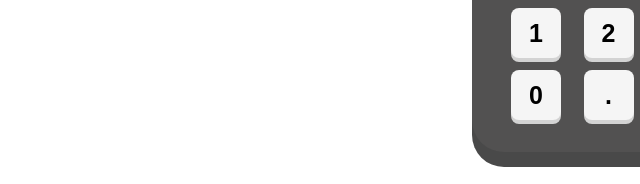
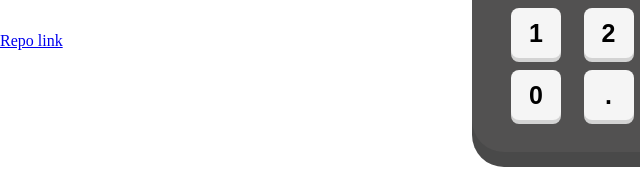
Before and after one commit to IZOTO-creator/Simple-calculator, a plain HTML site: page index.html in a window 1280 px wide. Shown: the part 352-536 px from the top of the page, 0-640 px from the left. Drawn offline with nearby package versions, Linux system fonts and the light colour scheme.

Commit message:
Update index.html

```diff
--- a/index.html
+++ b/index.html
@@ -64,7 +64,7 @@
           </tbody>
         </table>
       </div>
-      <a href="https://github.com/IZOTO-creator/Simple-calculator"Repo link</a>
+      <a href="https://github.com/IZOTO-creator/Simple-calculator">Repo link</a>
     </section>
 
     <script src="index.js"></script>
```
